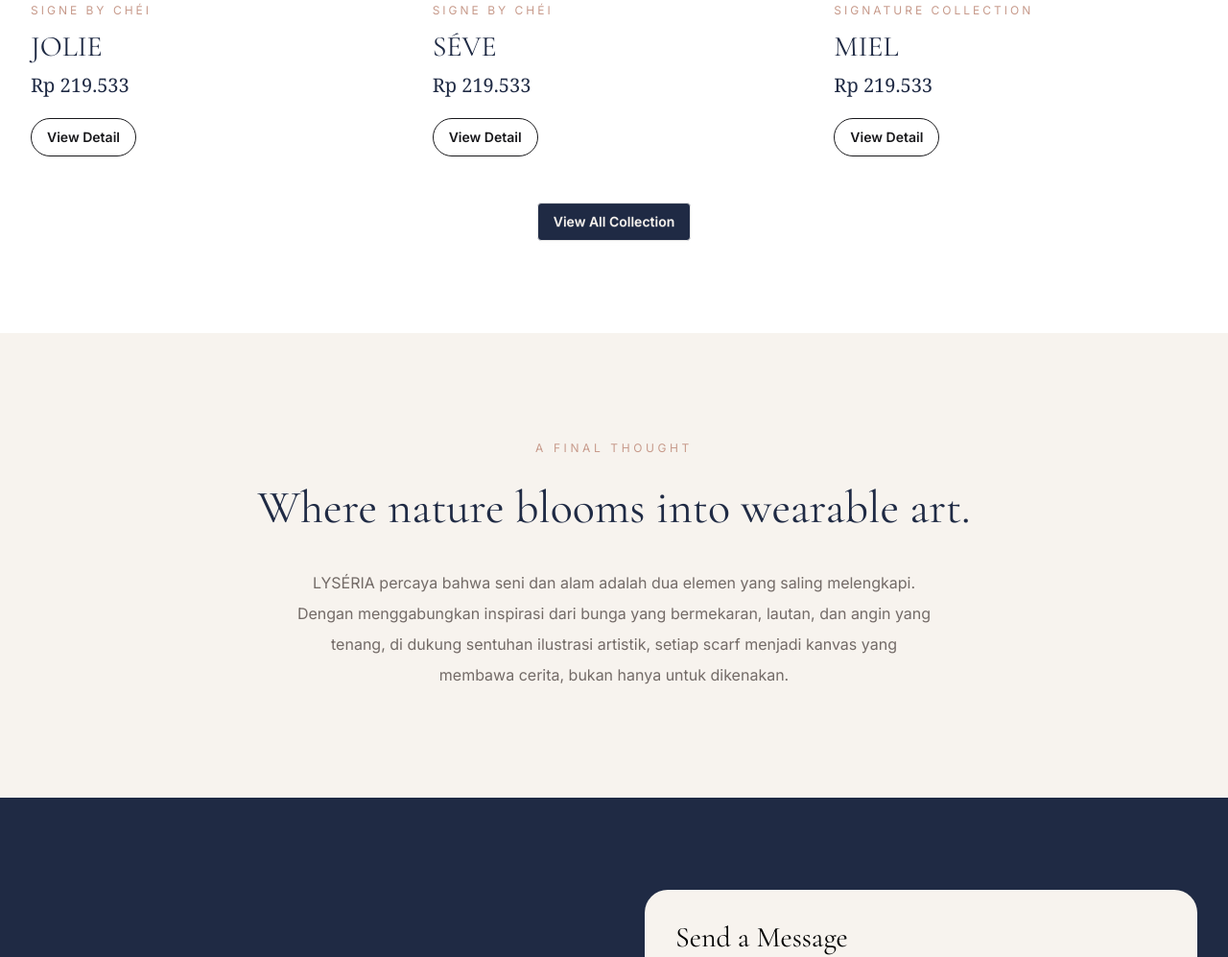
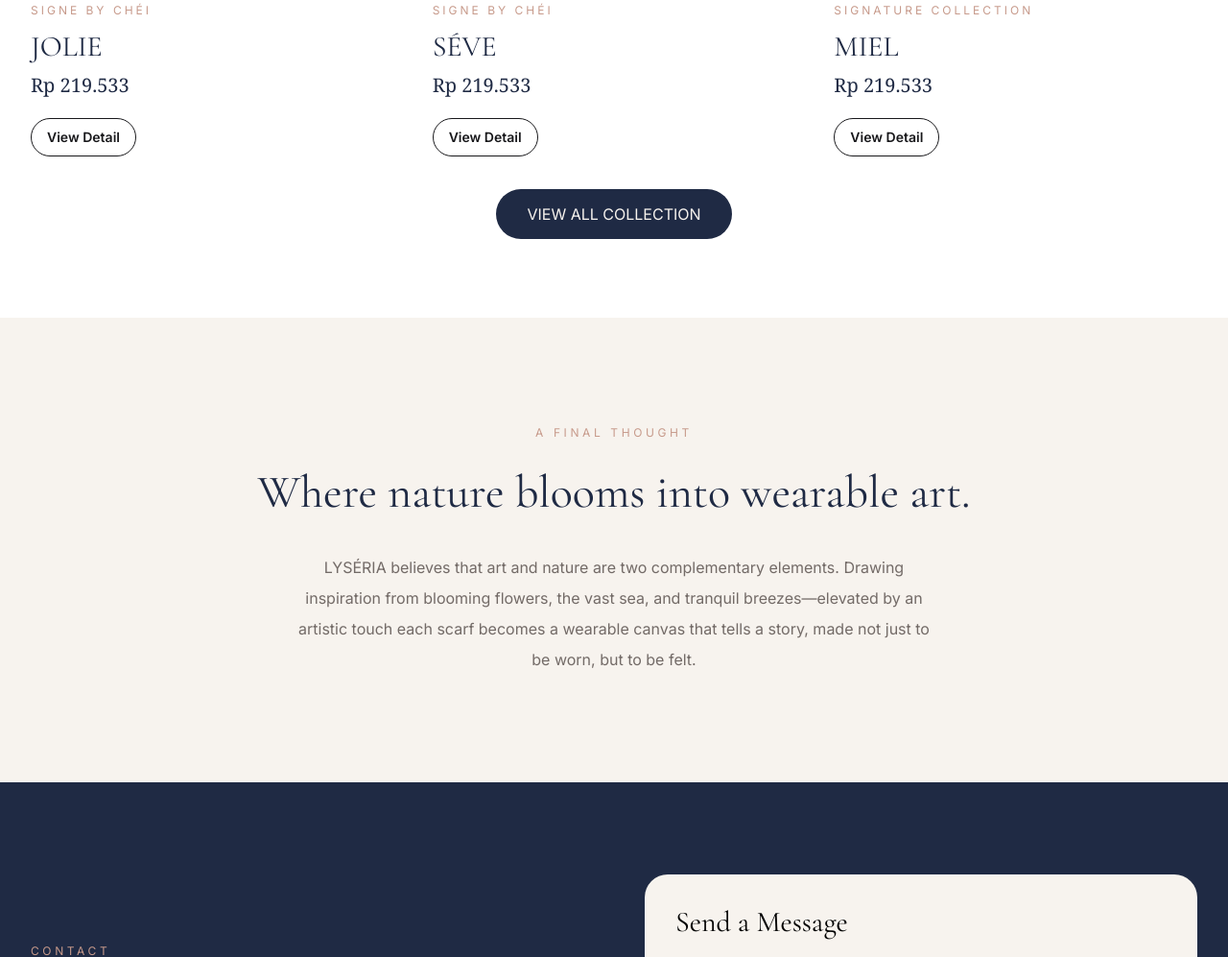
Before and after one commit to farrellarrafiidris/Lyseria, a website: page index.html in a window 1280 px wide. Shown: the part 2536-3533 px from the top of the page at 96% size. Drawn offline with nearby package versions, Linux system fonts and the light colour scheme.

Commit message:
style: update landing page CTA button design and translate brand narrative to English

```diff
--- a/index.html
+++ b/index.html
@@ -169,7 +169,7 @@
         </div>
 
         <div class="text-center mt-12">
-            <a href="catalog.html" class="btn bg-navy text-pearl">
+            <a href="catalog.html" class=" bg-navy text-pearl rounded-full px-8 py-4 uppercase">
                 View All Collection
             </a>
         </div>
@@ -191,7 +191,7 @@
         </h2>
 
         <p class="mt-8 text-espresso/70 leading-8 max-w-2xl mx-auto">
-            LYSÉRIA percaya bahwa seni dan alam adalah dua elemen yang saling melengkapi. Dengan menggabungkan inspirasi dari bunga yang bermekaran, lautan, dan angin yang tenang, di dukung sentuhan ilustrasi artistik, setiap scarf menjadi kanvas yang membawa cerita, bukan hanya untuk dikenakan.
+            LYSÉRIA believes that art and nature are two complementary elements. Drawing inspiration from blooming flowers, the vast sea, and tranquil breezes—elevated by an artistic touch each scarf becomes a wearable canvas that tells a story, made not just to be worn, but to be felt.
         </p>
 
     </div>
```
